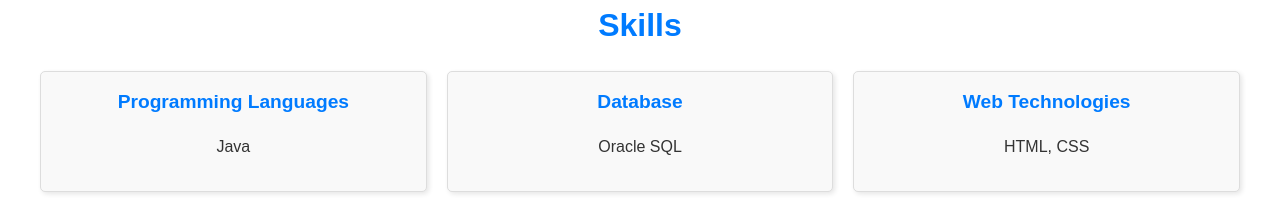
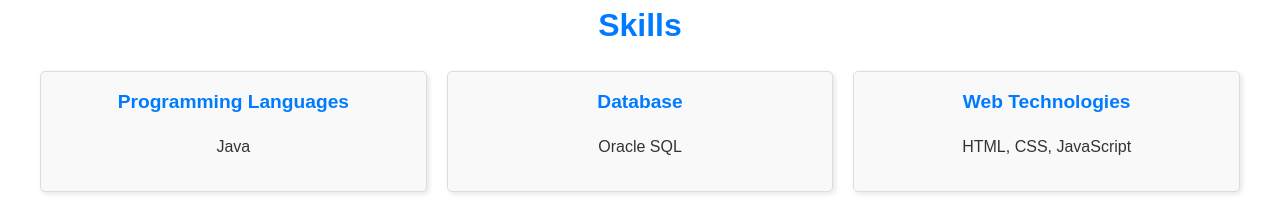
Before and after one commit to Venkadesh-11/My-Portfolio, a plain HTML site: page index.html in a window 1280 px wide. Shown: the part 1220-1430 px from the top of the page. Drawn offline with Linux system fonts and the light colour scheme.

Commit message:
Update skills

```diff
--- a/index.html
+++ b/index.html
@@ -74,7 +74,7 @@
                   </div>
                   <div class="skill-category">
                         <h3>Web Technologies</h3>
-                        <p>HTML, CSS</p>
+                        <p>HTML, CSS, JavaScript</p>
                   </div>
                   <div class="skill-category">
                         <h3>Version Control</h3>
```
